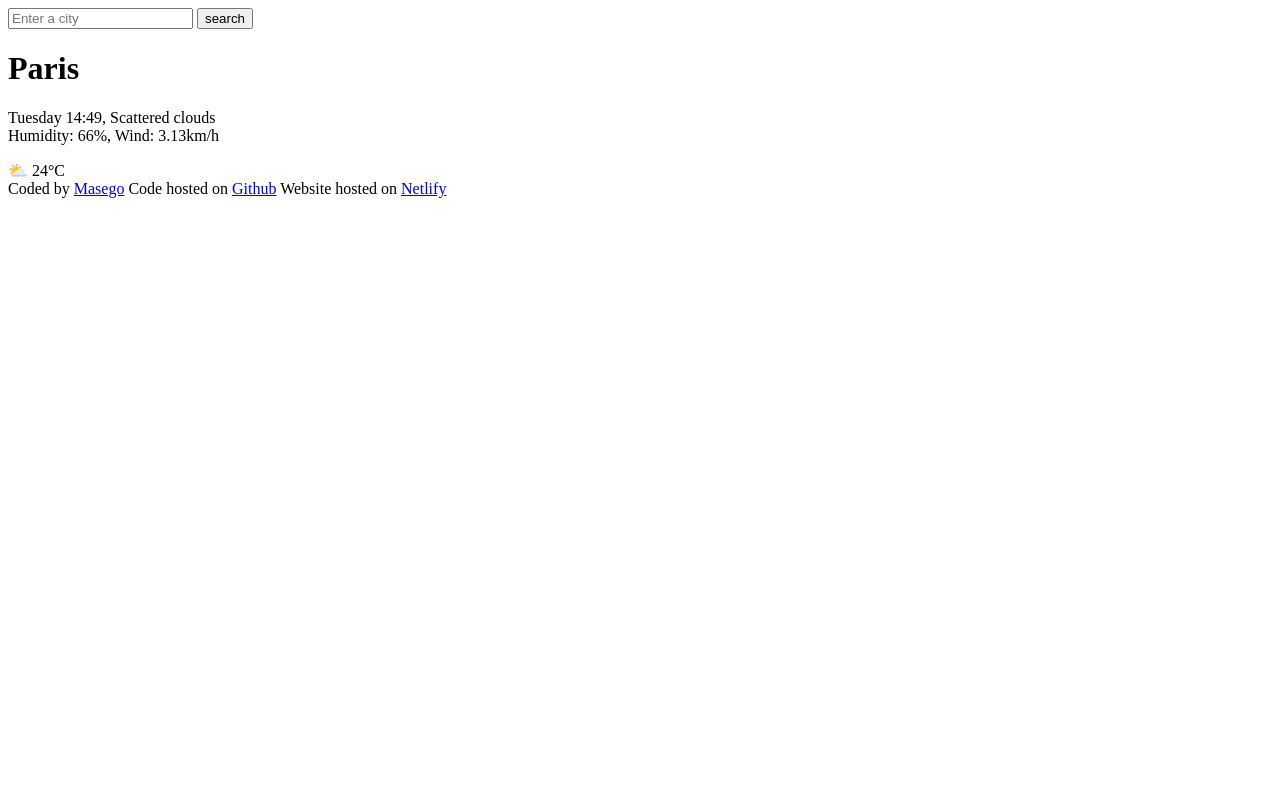
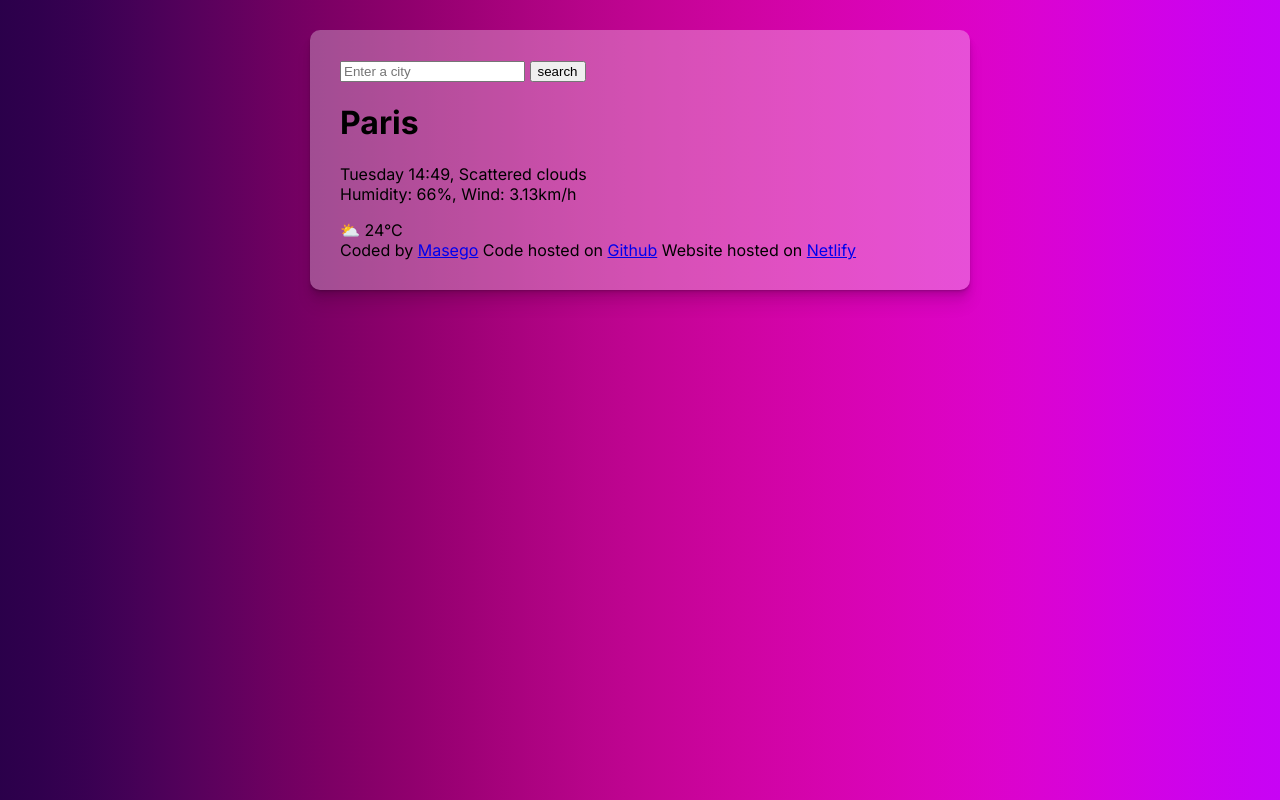
Before and after one commit to segocodedit/weather-app, a plain HTML site: page index.html in a window 1280 px wide. Drawn offline with Linux system fonts and the light colour scheme.

Commit message:
styled css and added font

```diff
--- a/index.html
+++ b/index.html
@@ -3,9 +3,17 @@
   <head>
     <meta charset="UTF-8" />
     <meta name="viewport" content="width=device-width, initial-scale=1.0" />
+    <link rel="stylesheet" href="styles.css" />
+    <link rel="preconnect" href="https://fonts.googleapis.com" />
+    <link rel="preconnect" href="https://fonts.gstatic.com" crossorigin />
+    <link
+      href="https://fonts.googleapis.com/css2?family=Inter:ital,opsz,wght@0,14..32,100..900;1,14..32,100..900&display=swap"
+      rel="stylesheet"
+    />
     <title>Weather App</title>
   </head>
   <body>
+    <div class="weather-app">
       <header>
         <form>
           <input type="search" placeholder="Enter a city" required />
@@ -36,5 +44,6 @@
         Website hosted on
         <a href="https://mutsho.netlify.app/" target="_blank">Netlify</a>
       </footer>
+    </div>
   </body>
 </html>
--- /dev/null
+++ b/styles.css
@@ -0,0 +1,52 @@
+body {
+  background: linear-gradient(
+    90deg in oklch,
+    oklch(23.27% 0.1217 303.68) 0%,
+    oklch(24.55% 0.1263 306.74) 3.2%,
+    oklch(26.28% 0.1317 311.03) 6.5%,
+    oklch(28.36% 0.1378 316.12) 9.7%,
+    oklch(30.66% 0.1446 321.62) 12.9%,
+    oklch(33.07% 0.1519 327.1) 16.1%,
+    oklch(35.49% 0.1594 332.13) 19.4%,
+    oklch(37.79% 0.1669 336.31) 22.6%,
+    oklch(39.88% 0.1739 339.23) 25.8%,
+    oklch(41.95% 0.1813 341.19) 29%,
+    oklch(44.04% 0.1893 342.47) 32.3%,
+    oklch(46.13% 0.1973 343.21) 35.5%,
+    oklch(48.18% 0.2054 343.52) 38.7%,
+    oklch(50.13% 0.2134 343.5) 41.9%,
+    oklch(51.95% 0.221 343.29) 45.2%,
+    oklch(53.59% 0.2282 342.99) 48.4%,
+    oklch(55.02% 0.2347 342.68) 51.6%,
+    oklch(56.3% 0.2409 342.14) 54.8%,
+    oklch(57.45% 0.2467 341.36) 58.1%,
+    oklch(58.46% 0.2523 340.37) 61.3%,
+    oklch(59.35% 0.2576 339.19) 64.5%,
+    oklch(60.11% 0.2626 337.85) 67.7%,
+    oklch(60.76% 0.2673 336.38) 71%,
+    oklch(61.3% 0.2718 334.8) 74.2%,
+    oklch(61.7% 0.276 333.02) 77.4%,
+    oklch(61.9% 0.28 330.82) 80.6%,
+    oklch(61.94% 0.2839 328.33) 83.9%,
+    oklch(61.87% 0.2874 325.74) 87.1%,
+    oklch(61.74% 0.2906 323.19) 90.3%,
+    oklch(61.59% 0.2934 320.86) 93.5%,
+    oklch(61.47% 0.2958 318.9) 96.8%,
+    oklch(61.42% 0.2976 317.49) 100%
+  );
+  font-family: "Inter", sans-serif;
+}
+
+.weather-app {
+  background-color: rgba(255, 255, 255, 0.3);
+  max-width: 600px;
+  margin: 30px auto;
+  padding: 30px;
+  border-radius: 10px;
+  box-shadow:
+    rgba(0, 0, 0, 0.07) 0px 1px 1px,
+    rgba(0, 0, 0, 0.07) 0px 2px 2px,
+    rgba(0, 0, 0, 0.07) 0px 4px 4px,
+    rgba(0, 0, 0, 0.07) 0px 8px 8px,
+    rgba(0, 0, 0, 0.07) 0px 16px 16px;
+}
```
Also changed, not shown: script.js (added). Lines whose indentation alone changed are shown as unchanged.
